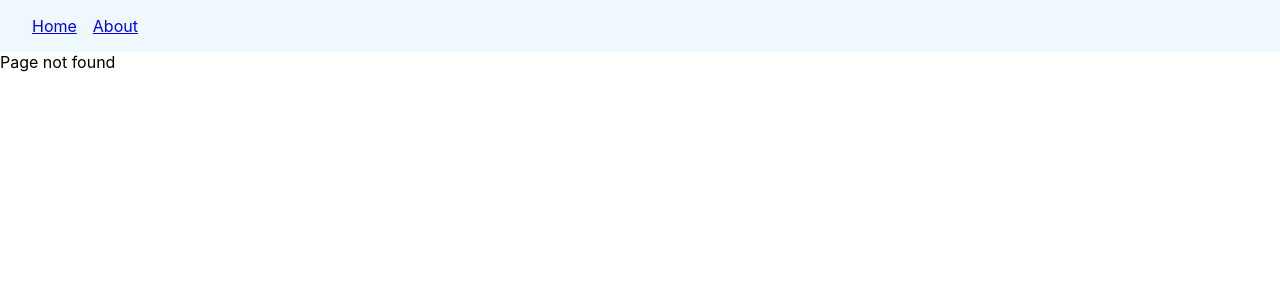
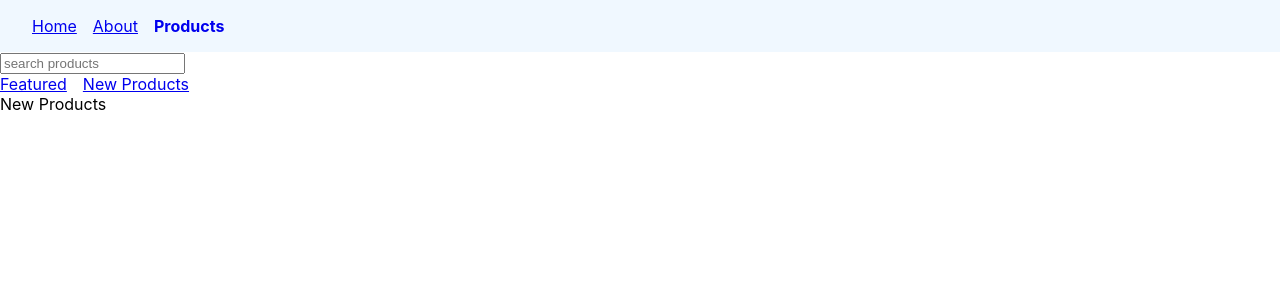
Before and after one commit to NeatCode101/React-Router, a React (Create React App) app: page /products/new in a window 1280 px wide. Before the commit this address had no page. Shown: the top 300 px of the page. Built offline with nearby package versions, Linux system fonts and the light colour scheme.

Commit message:
Nested Routes

```diff
--- a/src/App.js
+++ b/src/App.js
@@ -4,6 +4,9 @@
 import Navbar from './components/Navbar';
 import OrderSummary from './components/OrderSummary';
 import NoMatch from './components/NoMatch';
+import Products from './components/Products';
+import New from './components/New';
+import Featured from './components/Featured';
 
 import './App.css';
 
@@ -16,6 +19,10 @@
         <Route path="about" element={<About />}></Route>
         <Route path="order-summary" element={<OrderSummary />}></Route>
         <Route path="*" element={<NoMatch />}></Route>
+        <Route path="products" element={<Products />}>
+          <Route path="featured" element={<Featured />}></Route>
+          <Route path="new" element={<New />}></Route>
+        </Route>
       </Routes>
     </>
   );
--- /dev/null
+++ b/src/components/Featured.jsx
@@ -0,0 +1,7 @@
+import React from 'react';
+
+const Featured = () => {
+  return <div>Featured Products</div>;
+};
+
+export default Featured;
--- a/src/components/Navbar.jsx
+++ b/src/components/Navbar.jsx
@@ -9,13 +9,16 @@
     };
   };
   return (
-    <nav>
+    <nav className="primary-nav">
       <NavLink style={navLinkStyles} to="/">
         Home
       </NavLink>
       <NavLink style={navLinkStyles} to="/about">
         About
       </NavLink>
+      <NavLink style={navLinkStyles} to="/products">
+        Products
+      </NavLink>
     </nav>
   );
 };
--- /dev/null
+++ b/src/components/New.jsx
@@ -0,0 +1,7 @@
+import React from 'react';
+
+const New = () => {
+  return <div>New Products</div>;
+};
+
+export default New;
--- /dev/null
+++ b/src/components/Products.jsx
@@ -0,0 +1,19 @@
+import React from 'react';
+import { Link, Outlet } from 'react-router-dom';
+
+const Products = () => {
+  return (
+    <>
+      <div>
+        <input type="search" placeholder="search products" />
+      </div>
+      <nav>
+        <Link to="featured">Featured</Link>
+        <Link to="new">New Products</Link>
+      </nav>
+      <Outlet />
+    </>
+  );
+};
+
+export default Products;
--- a/src/index.css
+++ b/src/index.css
@@ -10,7 +10,7 @@
   font-family: source-code-pro, Menlo, Monaco, Consolas, 'Courier New', monospace;
 }
 
-nav {
+.primary-nav {
   background: aliceblue;
   padding: 1rem 2rem;
 }
```
Also changed, not shown: 1 other file (tests, documents, lock files or other folders).
